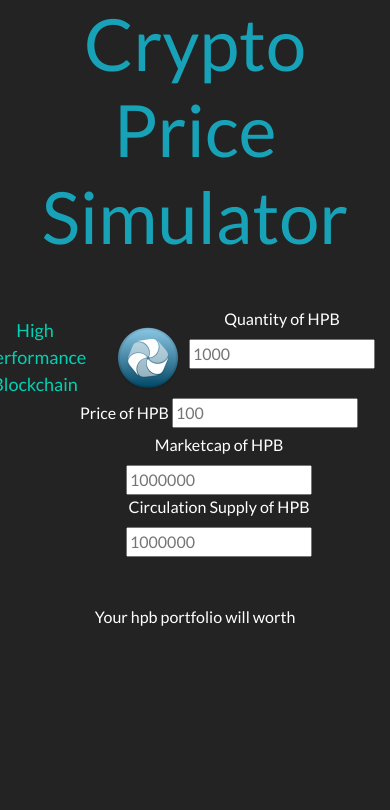
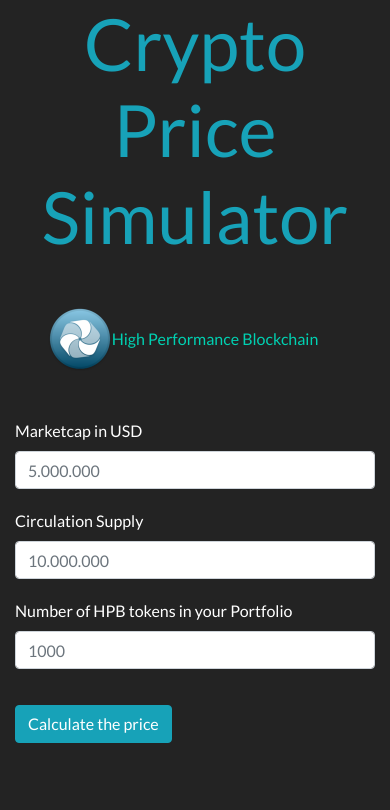
Before and after one commit to ND-06/HPB-Price-Simulator, a plain HTML site: page index.html in a window 390 px wide. Drawn offline with nearby package versions, Linux system fonts and the light colour scheme.

Commit message:
basic calculator added for hpb + starting to make responsive

```diff
--- a/crypto.js
+++ b/crypto.js
@@ -1,16 +1,20 @@
+var portfolioAmount = '';
+var hpbPrice = '';
+
 var input = document.querySelectorAll('input');
-console.log(input);
 
 for (var i = 0; i < input.length; i++) {
-  console.log(input[i]);
   input[i].addEventListener('click', function() {
-    alert('connected');
+
   })
 };
 
-
-function calculatePrice(price, quantity) {
-  return price * quantity;
-};
-
-console.log(calculatePrice(100,1000));
+var result = document.querySelector('#resultParagraph');
+var button = document.querySelector('button');
+button.addEventListener('click', function() {
+  portfolioAmount =  (input[0].value / input[1].value)*input[2].value;
+  hpbPrice = (input[0].value / input[1].value);
+  result.textContent = 'Your hpb portfolio will worth' + ' ' + portfolioAmount + ' ' + 'USD.' + ' ' +
+  'With the Marketcap and the Circulation Supply specified, HPB Token will worth' + ' ' + hpbPrice
+  + ' ' + 'USD';
+});
--- a/index.html
+++ b/index.html
@@ -5,6 +5,8 @@
   <link href="https://fonts.googleapis.com/css?family=Lato" rel="stylesheet">
   <link rel="stylesheet" href="https://stackpath.bootstrapcdn.com/bootstrap/4.2.1/css/bootstrap.min.css" integrity="sha384-GJzZqFGwb1QTTN6wy59ffF1BuGJpLSa9DkKMp0DgiMDm4iYMj70gZWKYbI706tWS" crossorigin="anonymous">
   <link rel="stylesheet" type="text/css" href="style.css">
+  <meta charset="utf-8">
+  <meta name="viewport" content="width=device-width, initial-scale=1">
   <title>Crypto Price Simulator</title>
 
 </head>
@@ -13,6 +15,7 @@
 
 <h1 class="display-3 text-center text-info mb-5">Crypto Price Simulator</h1>
 
+<wrapper>
 
   <section>
 
@@ -20,44 +23,29 @@
 
       <div class="row">
 
-      <div class="logo col">
-        <a href="https://hpb.io/">High Performance Blockchain</a><img class="img-fluid" src="hpblogo.png">
+        <div class="col-sm-4 logo d-flex justify-content-center">
+          <img class="img-fluid hpblogo" src="hpblogo.png">
+          <a href="https://hpb.io/">High Performance Blockchain</a>
         </div>
 
-      <div class="col quantity text-center">
-        <label name="quantity">Quantity of HPB</label>
-        <input type="number" name="quantity" placeholder="1000">
+        <div class="col-sm-6 mt-5">
+              <label for="formGroupExampleInput">Marketcap in USD</label>
+              <input type="number" class="form-control" id="formGroupExampleInput" placeholder="5.000.000">
+              <label for="formGroupExampleInput2">Circulation Supply</label>
+              <input type="number" class="form-control" id="formGroupExampleInput2" placeholder="10.000.000">
+              <label for="formGroupExampleInput2">Number of HPB tokens in your Portfolio</label>
+              <input type="number" class="form-control" id="formGroupExampleInput2" placeholder="1000">
+              <button class="btn btn-info mt-3">Calculate the price</button>
         </div>
 
-      <div class="col ml-5 price text-center">
-        <label name="price">Price of HPB</label>
-        <input type="number" name="price" placeholder="100">
+        <div class="col-md-12 d-flex justify-content-center mt-0">
+          <p class="text-info text-center mt-5" id="resultParagraph"></p>
         </div>
-
-      <div class="col ml-5 marketcap text-center">
-        <label name="marketcap">Marketcap of HPB</label>
-        <input type="number" name="marketcap" placeholder="1000000">
-      </div>
-
-      <div class="col ml-5 circulation text-center">
-        <label name="circulation Supply">Circulation Supply of HPB</label>
-        <input type="number" name="circulation" placeholder="1000000">
-      </div>
-
-    </div>
-
-    <div class="row">
-        <div class="col-md-9 text-center mt-5">
-          <p>Your hpb portfolio will worth <span></span></p>
-        </div>
-    </div>
-
-
     </div>
 
   </section>
 
-
+</wrapper>
 
 
 
--- a/style.css
+++ b/style.css
@@ -7,23 +7,21 @@
 
 img {
   float: right;
-  width: 64px;
-  height: 64px;
+  width: 4rem;
+  height: 4rem;
 }
 
 .logo {
   display: flex;
   align-items: center;
-  justify-content: center;
-  margin-right: 10px;
-  margin-top: 10px;
+  padding-right: 10%;
   text-align: center;
 }
 
 a {
   color: #00d1b2;
-  margin-right: 30px;
-  font-size: 18px;
+  margin-right:
+
 }
 
 a:hover {
@@ -34,3 +32,11 @@
 a:visited {
   color: white;
 }
+
+#resultParagraph {
+  font-weight: bold;
+}
+
+input {
+  margin-bottom: 1.25rem;
+}
```
Lines whose indentation alone changed are shown as unchanged.
